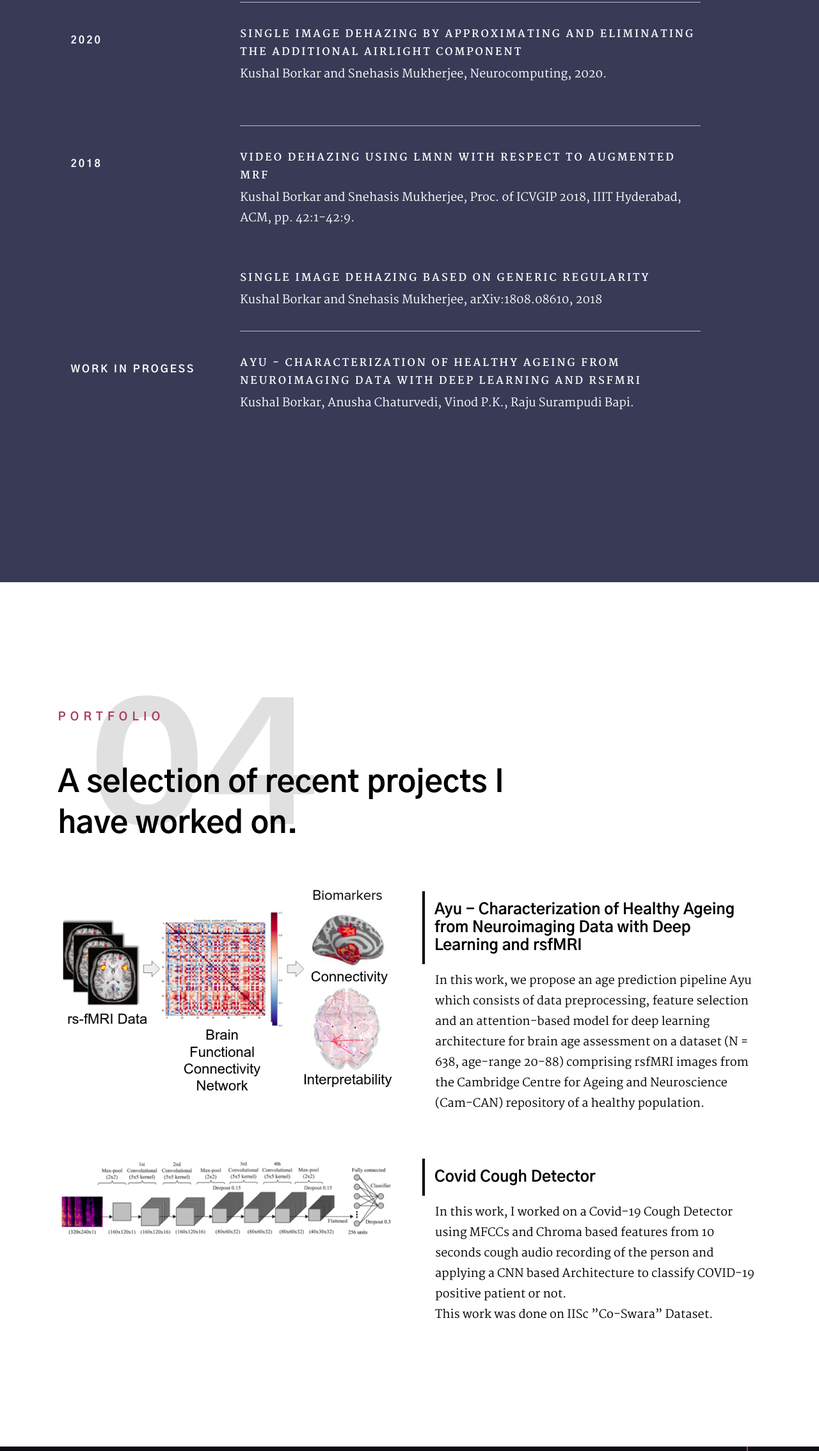
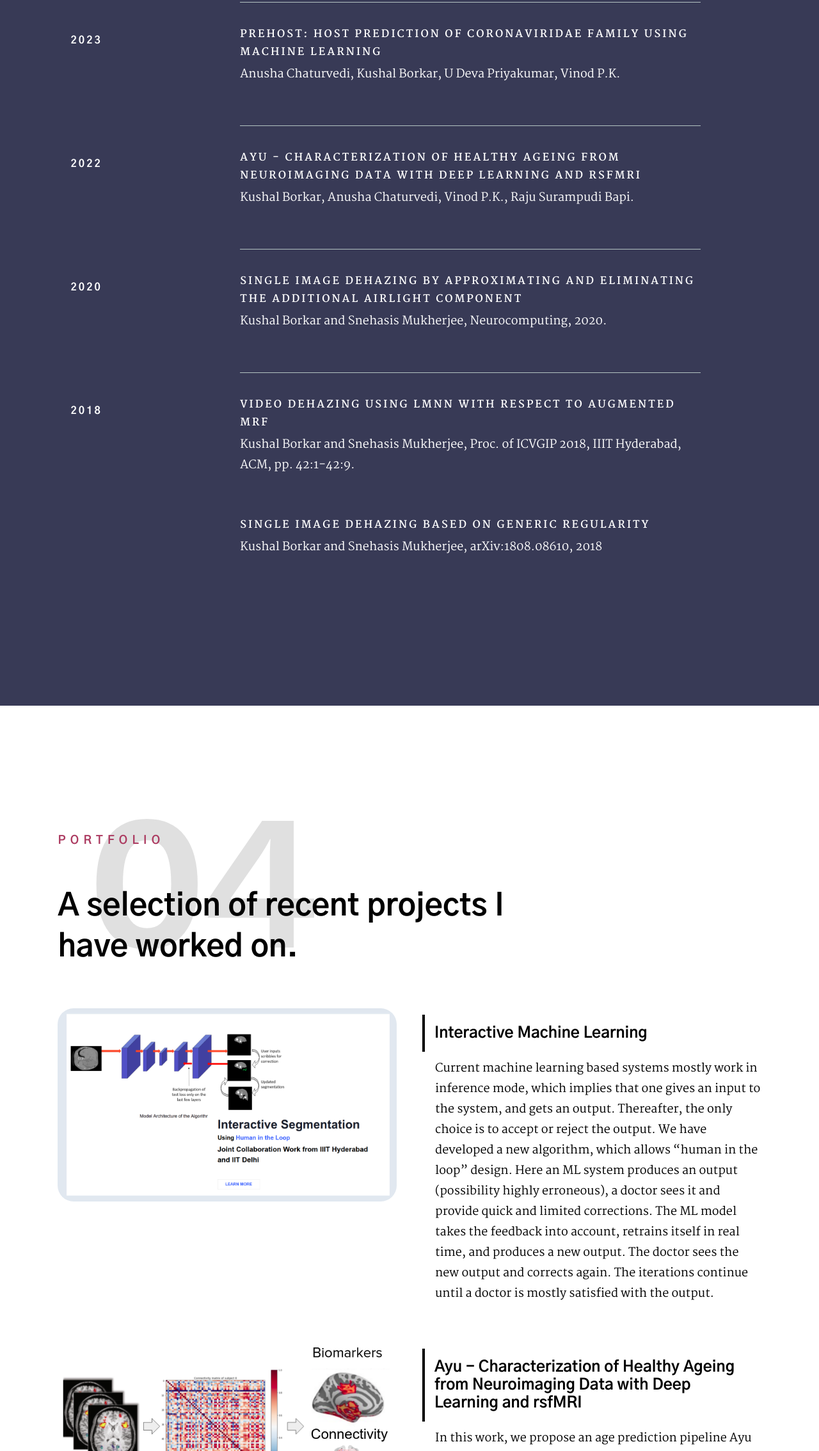
Before and after one commit to Lashuk1729/Lashuk1729.github.io, a plain HTML site: page index.html in a window 1280 px wide. Shown: the part 4610-6878 px from the top of the page at 64% size. Drawn offline with nearby package versions, Linux system fonts and the light colour scheme.

Commit message:
updated index.html with link by adding new info

```diff
--- a/index.html
+++ b/index.html
@@ -341,6 +341,38 @@
 
             <div class="column large-3 s-services__leftcol">
                 <div class="column">
+                    <h6 class='h-dark-bg' data-aos="fade-up">2023</h3>
+                </div>
+            </div>
+            <div class="column large-8" data-aos="fade-up">
+                <div class="position">
+                    <div class="position__header">
+                        <h6 class='h-dark-bg'>
+                            <a href="https://www.frontiersin.org/articles/10.3389/fncom.2022.940922/full">PREHOST: Host prediction of coronaviridae family using machine learning</a><br>
+                        </h6>
+                        <p><span class="position__pos">Anusha Chaturvedi, Kushal Borkar, U Deva Priyakumar, Vinod P.K.</span></p>
+                    </div>
+                </div>
+            </div>
+
+            <div class="column large-3 s-services__leftcol">
+                <div class="column">
+                    <h6 class='h-dark-bg' data-aos="fade-up">2022</h3>
+                </div>
+            </div>
+            <div class="column large-8" data-aos="fade-up">
+                <div class="position">
+                    <div class="position__header">
+                        <h6 class='h-dark-bg'>
+                            <a href="https://www.frontiersin.org/articles/10.3389/fncom.2022.940922/full">Ayu - Characterization of Healthy Ageing from Neuroimaging Data with Deep Learning and rsfMRI</a><br>
+                        </h6>
+                        <p><span class="position__pos">Kushal Borkar, Anusha Chaturvedi, Vinod P.K., Raju Surampudi Bapi.</span></p>
+                    </div>
+                </div>
+            </div>
+
+            <div class="column large-3 s-services__leftcol">
+                <div class="column">
                     <h6 class='h-dark-bg' data-aos="fade-up">2020</h3>
                 </div>
             </div>
@@ -381,21 +413,11 @@
                 </div>
             </div>
 
-            <div class="column large-3 s-services__leftcol">
+            <!-- <div class="column large-3 s-services__leftcol">
                 <div class="column">
                     <h6 style="color: #ffffff;" data-aos="fade-up">Work in Progess</h3>
                 </div>
-            </div>
-            <div class="column large-8" data-aos="fade-up">
-                <div class="position">
-                    <div class="position__header">
-                        <h6 class='h-dark-bg'>
-                            Ayu - Characterization of Healthy Ageing from Neuroimaging Data with Deep Learning and rsfMRI
-                        </h6>
-                        <p><span class="position__pos">Kushal Borkar, Anusha Chaturvedi, Vinod P.K., Raju Surampudi Bapi.</span></p>
-                    </div>
-                </div>
-            </div>
+            </div> -->
 
         </div> <!-- s-services__content -->
 
@@ -417,6 +439,23 @@
         </div> <!-- s-porfolio__header -->
 
         <div class="row s-porfolio__list">
+            <div class="column large-6 medium-8 tab-full" data-aos="fade-up">
+                <div class="portfolio-item">
+                    <img src="images/portfolio/interactive_seg.png" alt="">
+                </div>
+            </div> <!-- end column -->
+
+            <div class="column large-6 medium-8 tab-full" data-aos="fade-up">
+                <div class="portfolio-item">
+                    <blockquote>
+                        <h3>Interactive Machine Learning</h3>
+                    </blockquote>
+                    <p>
+                        Current machine learning based systems mostly work in inference mode, which implies that one gives an input to the system, and gets an output. Thereafter, the only choice is to accept or reject the output. We have developed a new algorithm, which allows “human in the loop” design. Here an ML system produces an output (possibility highly erroneous), a doctor sees it and provide quick and limited corrections. The ML model takes the feedback into account, retrains itself in real time, and produces a new output. The doctor sees the new output and corrects again. The iterations continue until a doctor is mostly satisfied with the output.
+                    </p>
+                </div>
+            </div> <!-- end column -->
+
             <div class="column large-6 medium-8 tab-full" data-aos="fade-up">
                 <div class="portfolio-item">
                     <img src="images/portfolio/brainFC.png" alt="">
```
Also changed, not shown: images/hero-bg-3000.jpg (deleted), images/portfolio/interactive_seg.png (added), images/profile-pic.jpg (deleted), images/profile-pic@2x.jpg (deleted), images/sample-image.jpg (deleted), images/services-bg-3000.jpg (deleted).
